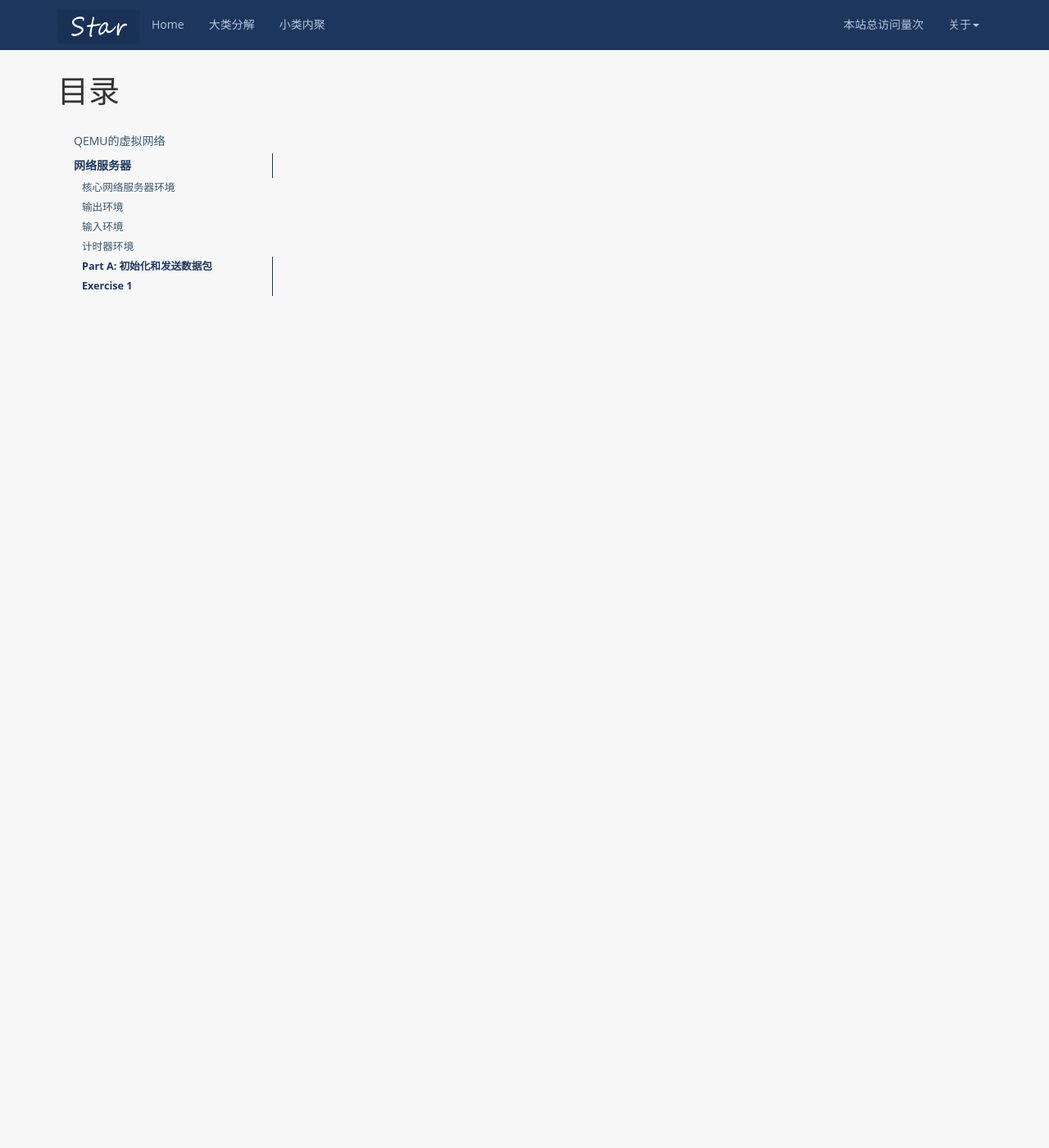
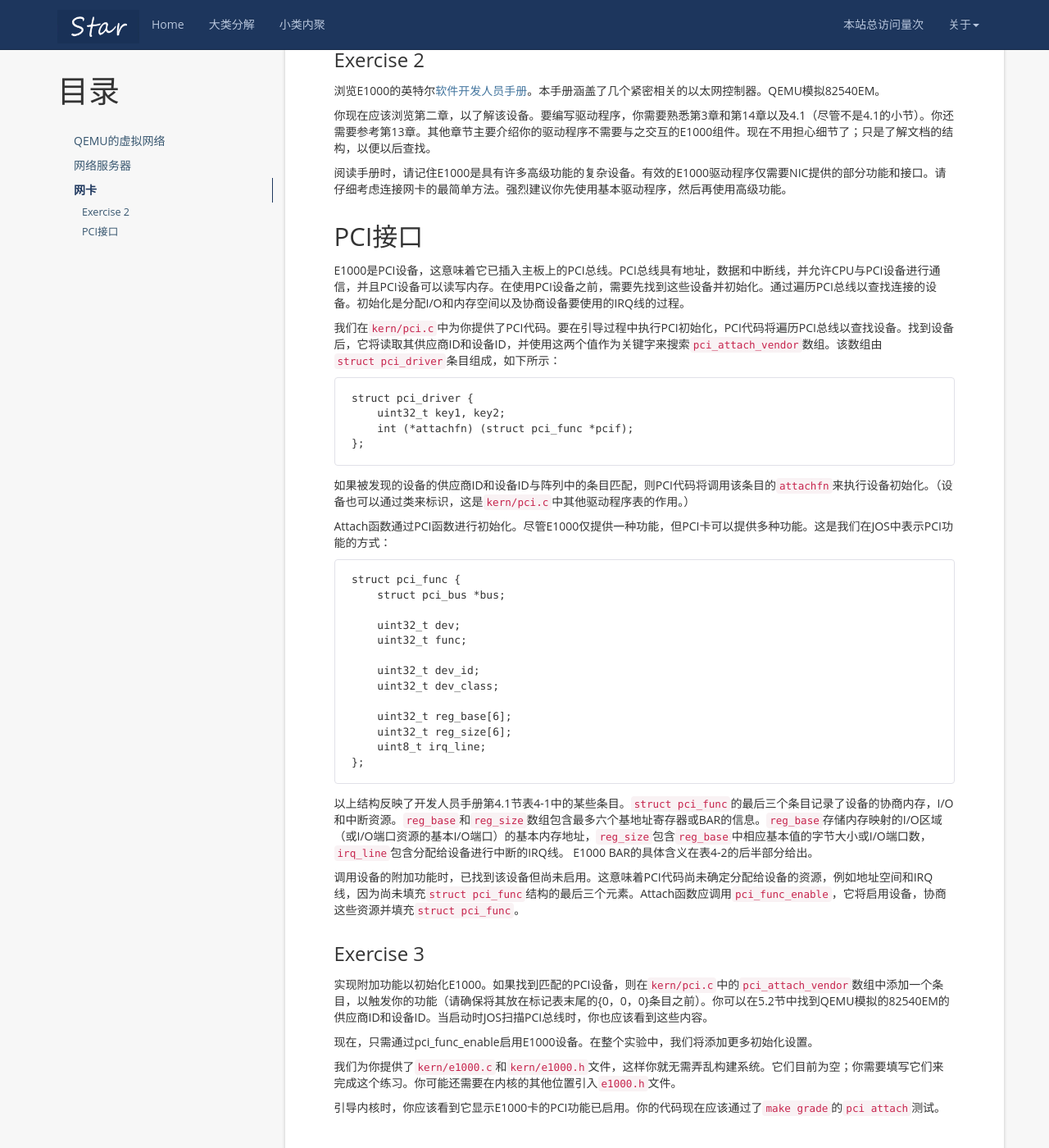
Before and after one commit to mayunmeiyouming/blog, a Jekyll site: the page built from _posts/2020-01-29-xv6 lab6.md, in a window 1280 px wide and 1400 px high, scrolled down 4367 px. Shown: the whole window at 82% size. Built offline with Jekyll 4.4.1, drawn with Linux system fonts in a browser that asks for light colours; nearby versions of some CDN libraries; a script that is not in the unit is left out; comment, search, counter and statistics services are not loaded; some of the changed text lies outside the part shown.

Commit message:
2020-2-4-5

````diff
--- a/_posts/2020-01-29-xv6 lab6.md
+++ b/_posts/2020-01-29-xv6 lab6.md
@@ -106,6 +106,98 @@
 
 ## Part A: 初始化和发送数据包
 
-你的内核没有时间概念，因此我们需要设置它。当前，硬件每10毫秒产生一次时钟中断。在每个时钟中断处，我们都可以增加一个变量以指示时间过去了10ms。这是在`kern/time.c`中实现的，但尚未完全集成到你的内核中。
+你的内核没有时间概念，因此我们需要设置它。当前，硬件每10毫秒产生一次时钟中断。在每次时钟中断处，都给变量增加一，以指示时间过去了10ms。这是在`kern/time.c`中实现的，但尚未完全集成到你的内核中。
 
 ### Exercise 1
+
+在`kern/trap.c`中为时钟中断添加一个对`time_tick`的调用。实现`sys_time_msec`并将其添加到`kern/syscall.c`中的`syscall`中，以便用户可以获取时间。
+
+```
+    if (tf->tf_trapno == IRQ_OFFSET + IRQ_TIMER) {
+        lapic_eoi();
+		time_tick(); //在lab4的基础上增加
+        sched_yield();
+        return;
+    }
+```
+
+syscall:
+
+```
+case SYS_time_msec:
+    ret = sys_time_msec();
+    break;
+```
+
+`sys_time_msec`的代码如下：
+
+```
+static int
+sys_time_msec(void)
+{
+    return time_msec();
+}
+```
+
+使用`make INIT_CFLAGS=-DTEST_NO_NS run-testtime-nox`来测试你的代码。你应该看到环境从1秒间隔的5开始倒数。`-DTEST_NO_NS`禁用启动网络服务器环境，因为它会在这个实验中此时出现错误。
+
+# 网卡
+
+编写驱动程序需要深入了解硬件和提供给软件的接口。该实验文本将提供有关如何与E1000进行交互的高级概述，但是你在编写驱动程序时需要充分利用Intel的手册。
+
+### Exercise 2
+
+浏览E1000的英特尔[软件开发人员手册](https://pdos.csail.mit.edu/6.828/2018/readings/hardware/8254x_GBe_SDM.pdf)。本手册涵盖了几个紧密相关的以太网控制器。QEMU模拟82540EM。
+
+你现在应该浏览第二章，以了解该设备。要编写驱动程序，你需要熟悉第3章和第14章以及4.1（尽管不是4.1的小节）。你还需要参考第13章。其他章节主要介绍你的驱动程序不需要与之交互的E1000组件。现在不用担心细节了；只是了解文档的结构，以便以后查找。
+
+阅读手册时，请记住E1000是具有许多高级功能的复杂设备。有效的E1000驱动程序仅需要NIC提供的部分功能和接口。请仔细考虑连接网卡的最简单方法。强烈建议你先使用基本驱动程序，然后再使用高级功能。
+
+## PCI接口
+
+E1000是PCI设备，这意味着它已插入主板上的PCI总线。PCI总线具有地址，数据和中断线，并允许CPU与PCI设备进行通信，并且PCI设备可以读写内存。在使用PCI设备之前，需要先找到这些设备并初始化。通过遍历PCI总线以查找连接的设备。初始化是分配I/O和内存空间以及协商设备要使用的IRQ线的过程。
+
+我们在`kern/pci.c`中为你提供了PCI代码。要在引导过程中执行PCI初始化，PCI代码将遍历PCI总线以查找设备。找到设备后，它将读取其供应商ID和设备ID，并使用这两个值作为关键字来搜索`pci_attach_vendor`数组。该数组由`struct pci_driver`条目组成，如下所示：
+
+```
+struct pci_driver {
+    uint32_t key1, key2;
+    int (*attachfn) (struct pci_func *pcif);
+};
+```
+
+如果被发现的设备的供应商ID和设备ID与阵列中的条目匹配，则PCI代码将调用该条目的`attachfn`来执行设备初始化。（设备也可以通过类来标识，这是`kern/pci.c`中其他驱动程序表的作用。）
+
+Attach函数通过PCI函数进行初始化。尽管E1000仅提供一种功能，但PCI卡可以提供多种功能。这是我们在JOS中表示PCI功能的方式：
+
+```
+struct pci_func {
+    struct pci_bus *bus;
+
+    uint32_t dev;
+    uint32_t func;
+
+    uint32_t dev_id;
+    uint32_t dev_class;
+
+    uint32_t reg_base[6];
+    uint32_t reg_size[6];
+    uint8_t irq_line;
+};
+```
+
+以上结构反映了开发人员手册第4.1节表4-1中的某些条目。`struct pci_func`的最后三个条目记录了设备的协商内存，I/O和中断资源。`reg_base`和`reg_size`数组包含最多六个基地址寄存器或BAR的信息。`reg_base`存储内存映射的I/O区域（或I/O端口资源的基本I/O端口）的基本内存地址，`reg_size`包含`reg_base`中相应基本值的字节大小或I/O端口数，`irq_line`包含分配给设备进行中断的IRQ线。 E1000 BAR的具体含义在表4-2的后半部分给出。
+
+调用设备的附加功能时，已找到该设备但尚未启用。这意味着PCI代码尚未确定分配给设备的资源，例如地址空间和IRQ线，因为尚未填充`struct pci_func`结构的最后三个元素。Attach函数应调用`pci_func_enable`，它将启用设备，协商这些资源并填充`struct pci_func`。
+
+### Exercise 3
+
+实现附加功能以初始化E1000。如果找到匹配的PCI设备，则在`kern/pci.c`中的`pci_attach_vendor`数组中添加一个条目，以触发你的功能（请确保将其放在标记表末尾的{0，0，0}条目之前）。你可以在5.2节中找到QEMU模拟的82540EM的供应商ID和设备ID。当启动时JOS扫描PCI总线时，你也应该看到这些内容。
+
+现在，只需通过pci_func_enable启用E1000设备。在整个实验中，我们将添加更多初始化设置。
+
+我们为你提供了`kern/e1000.c`和`kern/e1000.h`文件，这样你就无需弄乱构建系统。它们目前为空；你需要填写它们来完成这个练习。你可能还需要在内核的其他位置引入`e1000.h`文件。
+
+
+
+引导内核时，你应该看到它显示E1000卡的PCI功能已启用。你的代码现在应该通过了`make grade`的`pci attach`测试。
````
